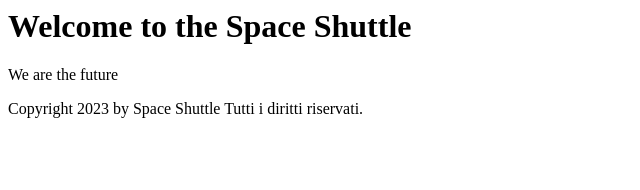
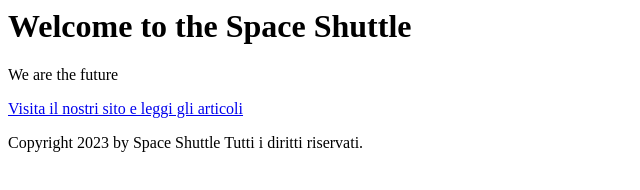
Before and after one commit to Diubus/Spaceshuttle, a plain HTML site: page index.html in a window 1280 px wide. Shown: the whole page, without its empty margins (0-640 px from the left). Drawn offline with Linux system fonts and the light colour scheme.

Commit message:
Update index.html

```diff
--- a/index.html
+++ b/index.html
@@ -14,6 +14,8 @@
 
 </body>
 
+<a href="https://www.spacex.com">Visita il nostri sito e leggi gli articoli</a>
+
 <!--Pié di pagina -->
 
 <footer>
```
